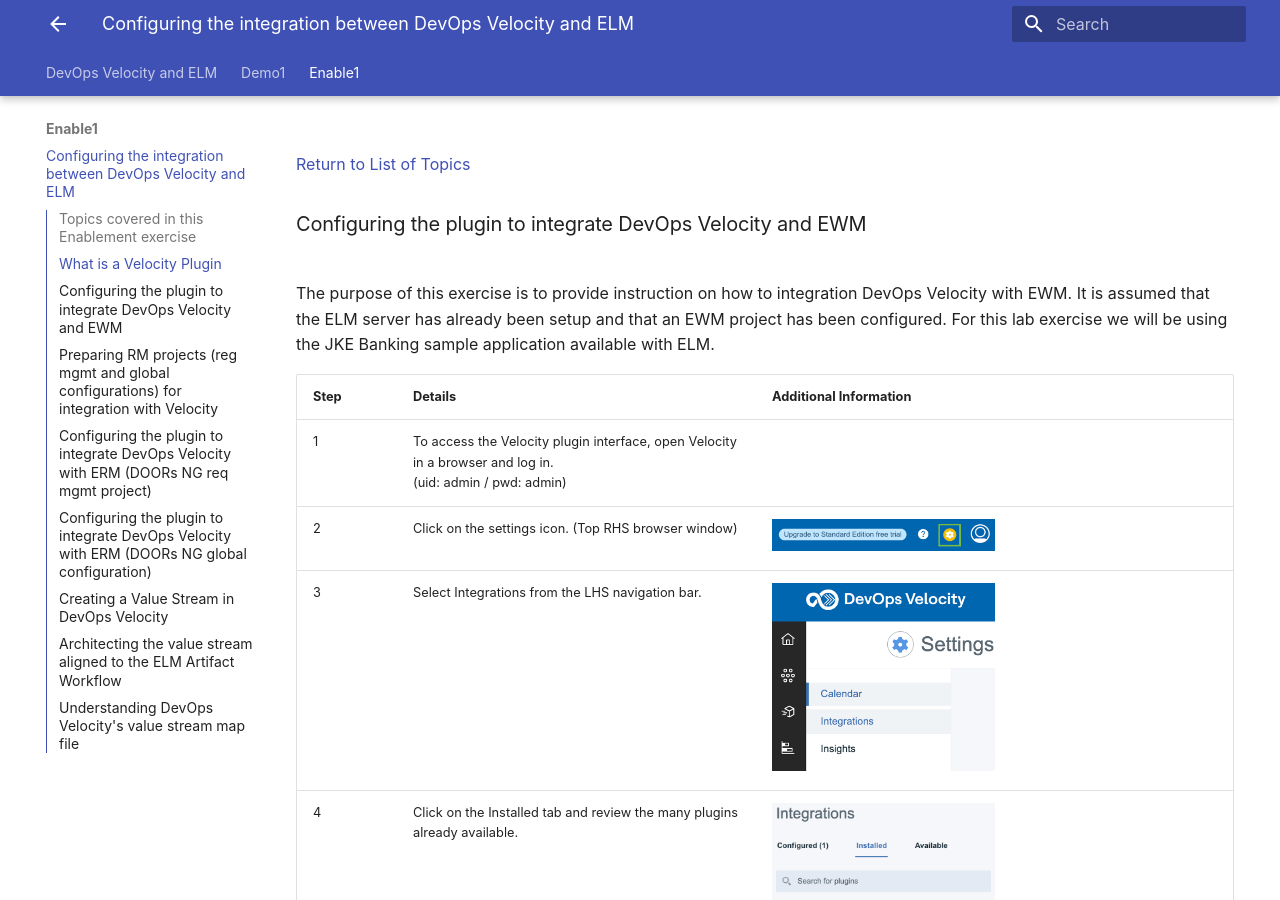
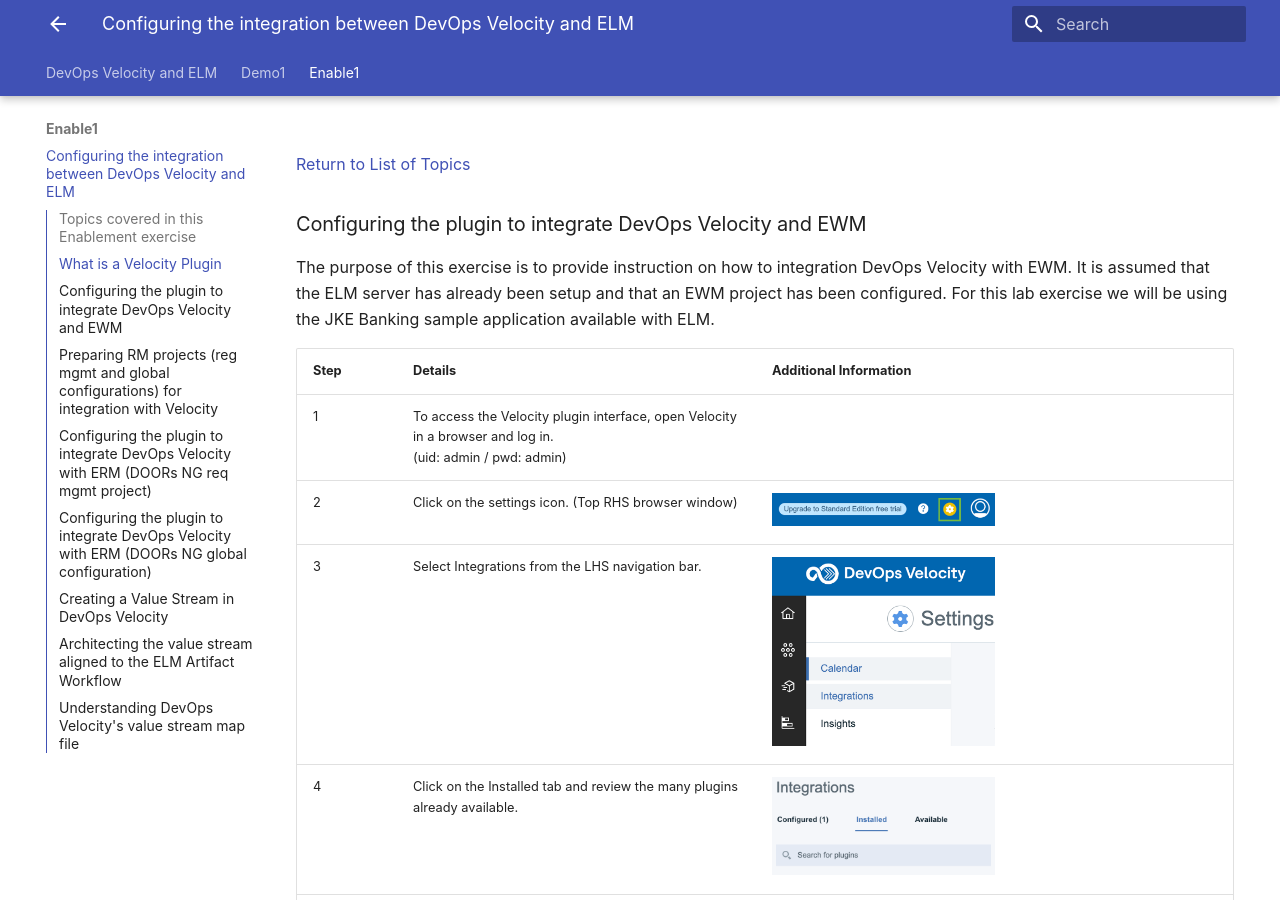
Before and after one commit to DevOpsAutomationLabs/ELM_Velocity, an MkDocs documentation site: the page built from docs/enable1/index.md, in a window 1280 px wide and 900 px high, scrolled down 1371 px. Built offline with MkDocs 1.6.1 and Material for MkDocs 9.7.7, drawn with Linux system fonts in a browser that asks for light colours.

```diff
--- a/docs/enable1/index.md
+++ b/docs/enable1/index.md
@@ -30,8 +30,9 @@ Once configured and as per that plugin’s synchronization timing, Velocity star
 <br/>
 
 ### Configuring the plugin to integrate DevOps Velocity and EWM
+
+The purpose of this exercise is to provide instruction on how to integration DevOps Velocity with EWM. It is assumed that the ELM server has already been setup and that an EWM project has been configured. For this lab exercise we will be using the JKE Banking sample application available with ELM.
 <br/>
-The purpose of this exercise is to provide instruction on how to integration DevOps Velocity with EWM. It is assumed that the ELM server has already been setup and that an EWM project has been configured. For this lab exercise we will be using the JKE Banking sample application available with ELM.
 
 | **Step** | **Details**  | **Additional Information** |
 | ------------- | ------------- | ------------- |
```
